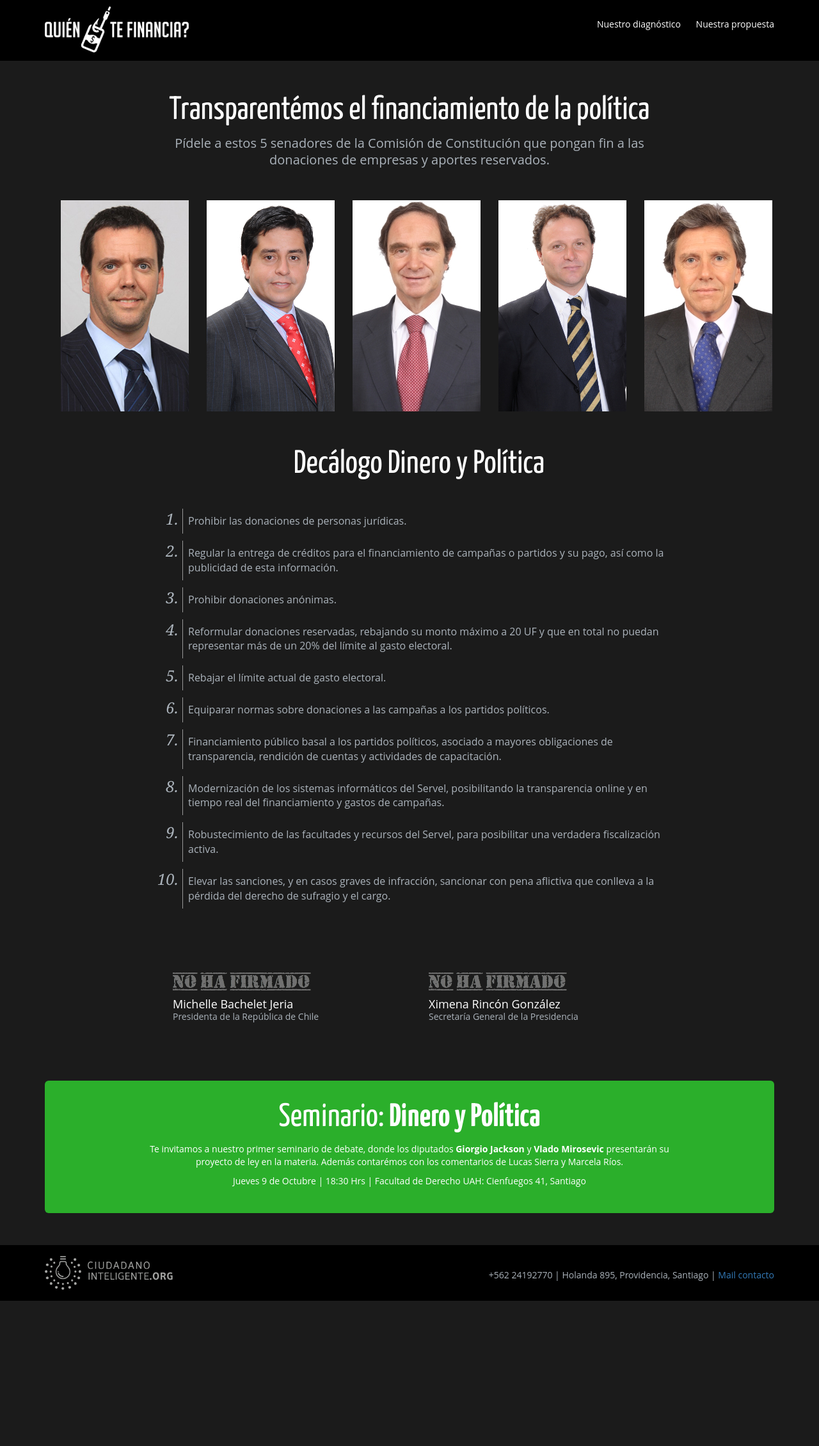
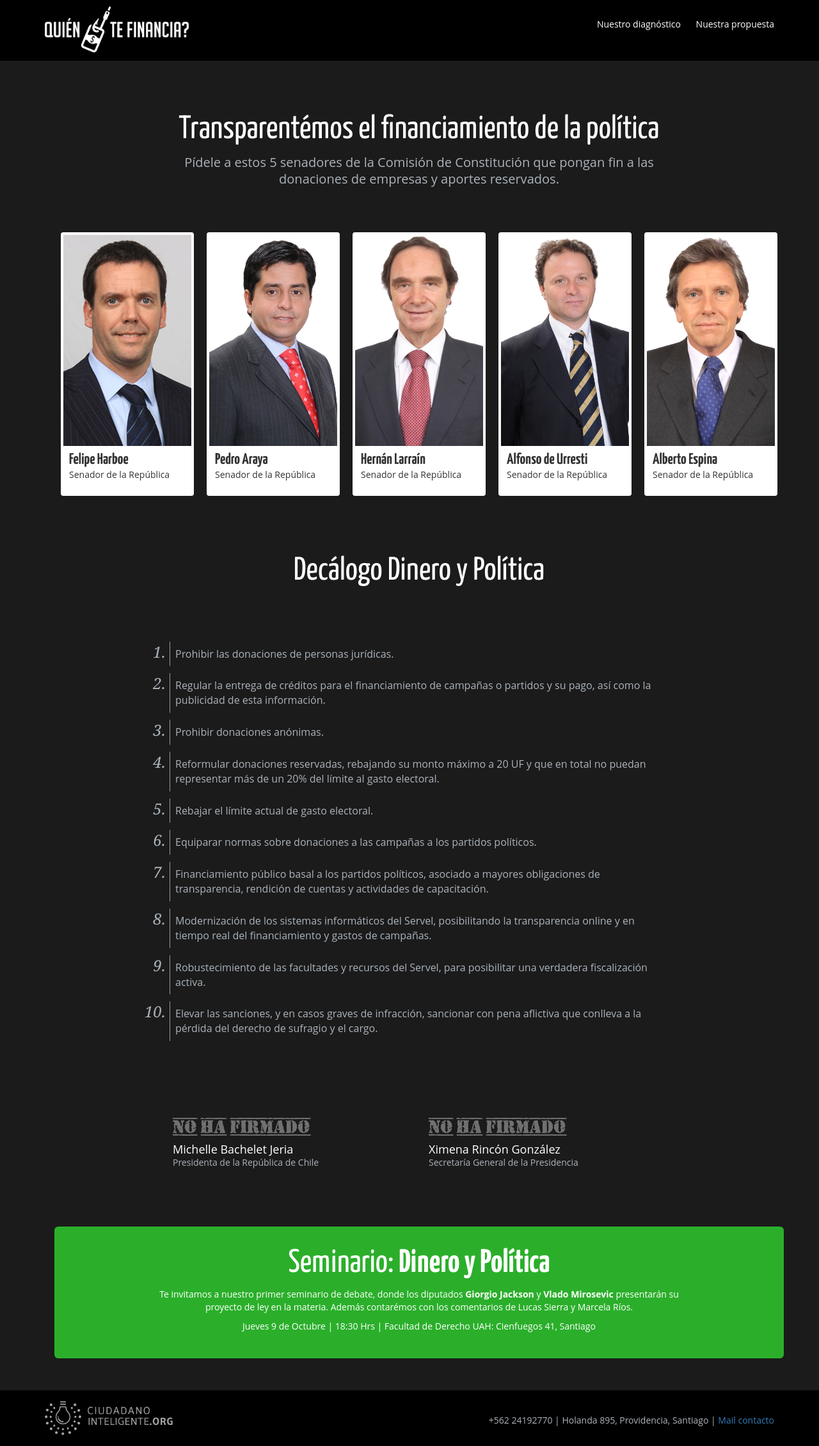
Before and after one commit to ciudadanointeligente/quien-te-financia, a Jekyll site: the page built from index.html, in a window 1280 px wide. Shown: the whole page at 64% size. Built offline with Jekyll 4.4.1, drawn with Linux system fonts in a browser that asks for light colours; nearby versions of some CDN libraries; comment, search, counter and statistics services are not loaded; before the commit the page ends 2033 px from its top, so only the background shows below that.

Commit message:
modificando los hover caption en mobile

```diff
--- a/_includes/people.html
+++ b/_includes/people.html
@@ -1,72 +1,61 @@
 <!-- Related Projects Row -->
-        <div class="row">
+        <div class="container">
         	<div class="titleLine">
 				<h1>Transparentémos el financiamiento de la política</h1>
 				<h3>Pídele a estos 5 senadores de la Comisión de Constitución que pongan fin a las donaciones de empresas y aportes reservados.</h3>
         	</div>
         </div>
-		<div class="row people">
+		<div class="container">
 			<ul class="grid cs-style-3">
-	            <div class="col-md-15">
-		            <li>
-						<figure>
-							<img src="img/felipe-harboe.jpg" alt="img04">
-							<figcaption>
+				  <div class="col-md-15 col-sm-15">
+				    <div class="thumbnail">
+				      <img src="img/felipe-harboe.jpg" alt="Felipe Harboe">
+				      <div class="caption">
 				        <h3>Felipe Harboe</h3>
-								<p>Presidente</p>
-								<a href="http://twitter.com/share" class="twitter-share-button" data-count="none" data-url="{{site.url}}" data-text="Con más transparencia ganamos todos @felipeharboe! Pongamos fin a las donaciones reservadas y de personas jurídicas"></a>
-								<!--<a href="mailto:fharboe@senado.cl?subject=Dinero y Política: fin a las donaciones reservadas y de personas jurídicas&body=" >Enviar Email</a>-->
-							</figcaption>
-						</figure>
-					</li>
+				        <p>Senador de la República</p>
+				        <p><a href="http://twitter.com/share" class="twitter-share-button" data-count="none" data-url="{{site.url}}" data-text="Con más transparencia ganamos todos @felipeharboe! Pongamos fin a las donaciones reservadas y de personas jurídicas"></a></p>
 				      </div>
-	            <div class="col-md-15">
-		            <li>
-						<figure>
-							<img src="img/pedro-araya.jpg" alt="img04">
-							<figcaption>
+				    </div>
+				  </div>
+				  <div class="col-md-15 col-sm-15">
+				    <div class="thumbnail">
+				      <img src="img/pedro-araya.jpg" alt="Pedro Araya">
+				      <div class="caption">
 				        <h3>Pedro Araya</h3>
-								<p>Senador</p>
-								<a href="http://twitter.com/share" class="twitter-share-button" data-count="none" data-url="{{site.url}}" data-text="Con más transparencia ganamos todos @ArayaPedro ! Pongamos fin a las donaciones reservadas y de personas jurídicas"></a>
-							</figcaption>
-						</figure>
-					</li>
+				        <p>Senador de la República</p>
+				        <p><a href="http://twitter.com/share" class="twitter-share-button" data-count="none" data-url="{{site.url}}" data-text="Con más transparencia ganamos todos @ArayaPedro ! Pongamos fin a las donaciones reservadas y de personas jurídicas"></a></p>
 				      </div>
-	            <div class="col-md-15">
-		            <li>
-						<figure>
-							<img src="img/hernan-larrain.jpg" alt="img04">
-							<figcaption>
+				    </div>
+				  </div>
+				   <div class="col-md-15 col-sm-15">
+				    <div class="thumbnail">
+				      <img src="img/hernan-larrain.jpg" alt="Hernán Larraín">
+				      <div class="caption">
 				        <h3>Hernán Larraín</h3>
-								<p>Senador</p>
-								<a href="http://twitter.com/share" class="twitter-share-button" data-count="none" data-url="{{site.url}}" data-text="Con más transparencia ganamos todos @HernanLarrainF ! Pongamos fin a las donaciones reservadas y de personas jurídicas"></a>
-							</figcaption>
-						</figure>
-					</li>
+				        <p>Senador de la República</p>
+				        <p><a href="http://twitter.com/share" class="twitter-share-button" data-count="none" data-url="{{site.url}}" data-text="Con más transparencia ganamos todos @HernanLarrainF ! Pongamos fin a las donaciones reservadas y de personas jurídicas"></a></p>
 				      </div>
-	            <div class="col-md-15">
-		            <li>
-						<figure>
-							<img src="img/alfonso-de-urresti.jpg" alt="img04">
-							<figcaption>
+				    </div>
+				  </div>
+				  <div class="col-md-15 col-sm-15">
+				    <div class="thumbnail">
+				      <img src="img/alfonso-de-urresti.jpg" alt="Alfonso de Urresti">
+				      <div class="caption">
 				        <h3>Alfonso de Urresti</h3>
-								<p>Senador</p>
-								<a href="http://twitter.com/share" class="twitter-share-button" data-count="none" data-url="{{site.url}}" data-text="Con más transparencia ganamos todos @adeurresti ! Pongamos fin a las donaciones reservadas y de personas jurídicas"></a>
-							</figcaption>
-						</figure>
-					</li>
+				        <p>Senador de la República</p>
+				        <p><a href="http://twitter.com/share" class="twitter-share-button" data-count="none" data-url="{{site.url}}" data-text="Con más transparencia ganamos todos @adeurresti ! Pongamos fin a las donaciones reservadas y de personas jurídicas"></a></p>
 				      </div>
-	            <div class="col-md-15">
-		            <li>
-						<figure>
-							<img src="img/alberto-espina.jpg" alt="img04">
-							<figcaption>
+				    </div>
+				  </div>
+				  <div class="col-md-15 col-sm-15">
+				    <div class="thumbnail">
+				      <img src="img/alberto-espina.jpg" alt="Alberto Espina">
+				      <div class="caption">
 				        <h3>Alberto Espina</h3>
-								<p>Senador</p>
-								<a href="http://twitter.com/share" class="twitter-share-button" data-count="none" data-url="{{site.url}}" data-text="Con más transparencia ganamos todos @albertoespina ! Pongamos fin a las donaciones reservadas y de personas jurídicas"></a>
-							</figcaption>
-						</figure>
-					</li>
+				        <p>Senador de la República</p>
+				        <p><a href="http://twitter.com/share" class="twitter-share-button" data-count="none" data-url="{{site.url}}" data-text="Con más transparencia ganamos todos @albertoespina ! Pongamos fin a las donaciones reservadas y de personas jurídicas"></a></p>
+				      </div>
+				    </div>
 				  </div>
             </ul>
         </div>
--- a/_includes/reform.html
+++ b/_includes/reform.html
@@ -21,12 +21,12 @@
 		   </ol>
 		</div>
 		 <div class="firm clearfix">
-			   <div class="col-lg-6">
+			   <div class="col-lg-6 col-sm-6">
 			   		<img src="img/firm-finger.png" alt="img" height="50px" widht="125px">
 					<h3>Michelle Bachelet Jeria</h3>
 					<span>Presidenta de la República de Chile</span>
 				</div>
-				<div class="col-lg-6">
+				<div class="col-lg-6 col-sm-6">
 					<img src="img/firm-finger.png" alt="img" height="50px" widht="125px">
 					<h3>Ximena Rincón González</h3>
 					<span>Secretaría General de la Presidencia</span>
@@ -35,9 +35,10 @@
 </div>
 
  <!-- /.reform -->
-
-<div class="banner">
-     <h1>Seminario: <strong>Dinero y Política</strong></h1>
-     <p>Te invitamos a nuestro primer seminario de debate, donde los diputados <strong>Giorgio Jackson</strong> y <strong>Vlado Mirosevic</strong> presentarán su proyecto de ley en la materia. Además contarémos con los comentarios de Lucas Sierra y Marcela Ríos.</p>
-     <span>Jueves 9 de Octubre | 18:30 Hrs | Facultad de Derecho UAH: Cienfuegos 41, Santiago</span>
+<div class="container">
+	<div class="banner">
+	     <h1>Seminario: <strong>Dinero y Política</strong></h1>
+	     <p>Te invitamos a nuestro primer seminario de debate, donde los diputados <strong>Giorgio Jackson</strong> y <strong>Vlado Mirosevic</strong> presentarán su proyecto de ley en la materia. Además contarémos con los comentarios de Lucas Sierra y Marcela Ríos.</p>
+	     <span>Jueves 9 de Octubre | 18:30 Hrs | Facultad de Derecho UAH: Cienfuegos 41, Santiago</span>
+	</div>
 </div>
--- a/_sass/_base.scss
+++ b/_sass/_base.scss
@@ -58,21 +58,6 @@ figcaption {
     font-size: $small-font-size;
 }
 
-
-
-/**
- * Lists
- */
-ul, ol {
-    margin-left: $spacing-unit;
-}
-
-li {
-    > ul,
-    > ol {
-         margin-bottom: 0;
-    }
-}
 
 
 
--- a/_sass/_layout.scss
+++ b/_sass/_layout.scss
@@ -279,7 +279,7 @@ footer a img:hover {
 
 .titleLine {
 	width: 70%;
-	margin: 20px auto;
+	margin: 50px auto 70px;
 	text-align: center;
 	padding-top: 10px;
 }
@@ -291,8 +291,17 @@ footer a img:hover {
 	padding:0;
 }
 
+.caption h3{
+	font-family: "Yanone Kaffeesatz", Helvetica, sans-serif;
+	font-size: 24px;
+	font-weight: bold;
+	margin: 0;
+	padding: 0;
+}
+
 .reform{
 	text-align: center;
+	margin: 70px auto;
 }
 .people{
 	margin: 30px 0;
@@ -351,6 +360,14 @@ footer a img:hover {
 	margin: 20px 0;
 }
 
+.thumbnail{
+	border: none !important;
+}
+
+.thumbnail>img, .thumbnail a>img{
+	width: 100%;
+}
+
 body h1{
 	color: #fff;
 	font-family: "Yanone Kaffeesatz", Helvetica, sans-serif;
@@ -375,6 +392,7 @@ span.buttontwitter{
 #list2{
 	margin: 40px auto;
 	max-width: 800px;
+	padding: 10px;
 }
 #list2 ol {
 	font-style:italic;
@@ -388,107 +406,6 @@ span.buttontwitter{
 	font-family: 'Open Sans', sans-serif;
 	font-style: normal;
 	font-size: 16px;
-}
-
-/** custom styles grid caption **/
-
-
-.grid li {
-	display: inline-block;
-}
-
-.grid figure {
-	margin: 0;
-	position: relative;
-}
-
-.grid figcaption {
-	position: absolute;
-	top: 0;
-	left: 0;
-	padding: 15px;
-	background: #EF4036;
-	color: #fff;
-}
-
-.grid figcaption h3 {
-	margin: 0;
-	padding: 0;
-	color: #fff;
-}
-
-.grid figcaption span:before {
-	content: 'by ';
-}
-
-.grid figcaption a {
-	text-align: center;
-	padding: 5px 10px;
-	display: inline-block;
-	background: #EF4036;
-	color: #fff;
-}
-
-/* Caption Style 3 */
-.cs-style-3 figure {
-	overflow: hidden;
-}
-
-.cs-style-3 figure img {
-	-webkit-transition: -webkit-transform 0.4s;
-	-moz-transition: -moz-transform 0.4s;
-	transition: transform 0.4s;
-}
-
-.no-touch .cs-style-3 figure:hover img,
-.cs-style-3 figure.cs-hover img {
-	-webkit-transform: translateY(-50px);
-	-moz-transform: translateY(-50px);
-	-ms-transform: translateY(-50px);
-	transform: translateY(-50px);
-}
-
-.cs-style-3 figcaption {
-	height: auto;
-	width: 100%;
-	top: auto;
-	bottom: 0;
-	opacity: 0;
-	-webkit-transform: translateY(100%);
-	-moz-transform: translateY(100%);
-	-ms-transform: translateY(100%);
-	transform: translateY(100%);
-	-webkit-transition: -webkit-transform 0.4s, opacity 0.1s 0.3s;
-	-moz-transition: -moz-transform 0.4s, opacity 0.1s 0.3s;
-	transition: transform 0.4s, opacity 0.1s 0.3s;
-}
-
-.no-touch .cs-style-3 figure:hover figcaption,
-.cs-style-3 figure.cs-hover figcaption {
-	opacity: 1;
-	-webkit-transform: translateY(0px);
-	-moz-transform: translateY(0px);
-	-ms-transform: translateY(0px);
-	transform: translateY(0px);
-	-webkit-transition: -webkit-transform 0.4s, opacity 0.1s;
-	-moz-transition: -moz-transform 0.4s, opacity 0.1s;
-	transition: transform 0.4s, opacity 0.1s;
-}
-
-.cs-style-3 figcaption a {
-	position: absolute;
-	bottom: 20px;
-	right: 20px;
-}
-
-@media (max-width: 768px) {
-	.banner{
-		background: #2C2B34;
-		border-radius: 6px;
-		text-align: center;
-		padding: 10px 10px;
-		margin: 0 0 50px 0;
-	}
 }
 
 /** custom layout for five columns **/
@@ -526,3 +443,13 @@ span.buttontwitter{
         float: left;
     }
 }
+
+@media (max-width: 768px) {
+	.banner{
+		background: #2BAF2B;
+		border-radius: 6px;
+		text-align: center;
+		padding: 10px 10px;
+		margin: 0 0 50px 0;
+	}
+}
```
Lines whose indentation alone changed are shown as unchanged.
